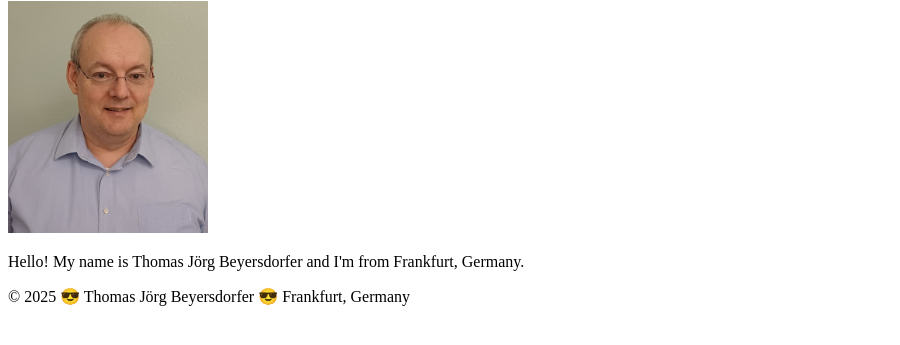
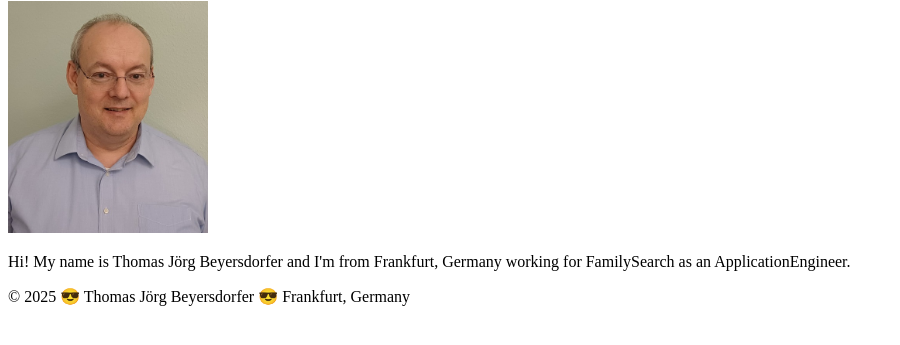
Before and after one commit to beyersdorfertj/wdd130, a plain HTML site: page index.html in a window 1280 px wide. Shown: the part 105-450 px from the top of the page, without its empty margins (0-900 px from the left). Drawn offline with Linux system fonts and the light colour scheme.

Commit message:
better description

```diff
--- a/index.html
+++ b/index.html
@@ -15,7 +15,7 @@
     <main>
       <h1>Thomas Jörg Beyersdorfer | WDD 130</h1>
       <img src="images/profile.jpg" alt="Thomas Jörg Beyersdorfer" width="200">
-      <p>Hello! My name is Thomas Jörg Beyersdorfer and I'm from Frankfurt, Germany.</p>
+      <p>Hi! My name is Thomas Jörg Beyersdorfer and I'm from Frankfurt, Germany working for FamilySearch as an ApplicationEngineer.</p>
     </main>
     <footer>
       <p>&copy; 2025 😎 Thomas Jörg Beyersdorfer 😎 Frankfurt, Germany</p>
```
